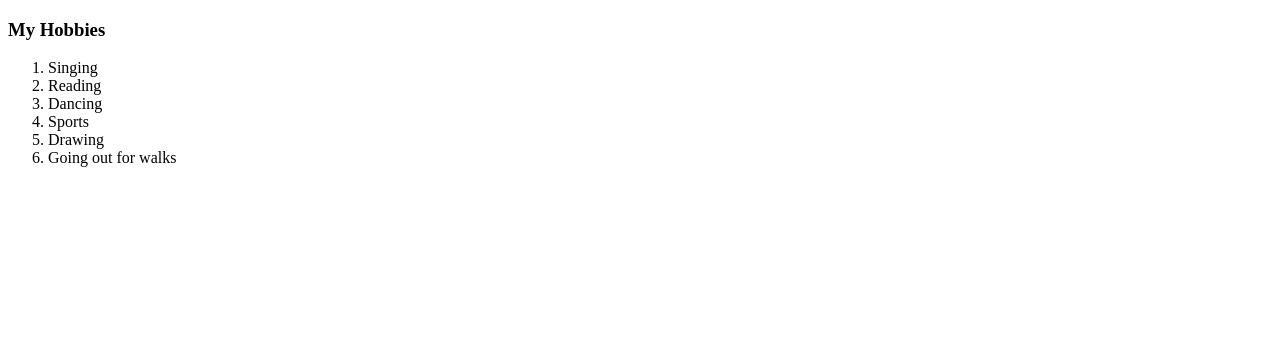
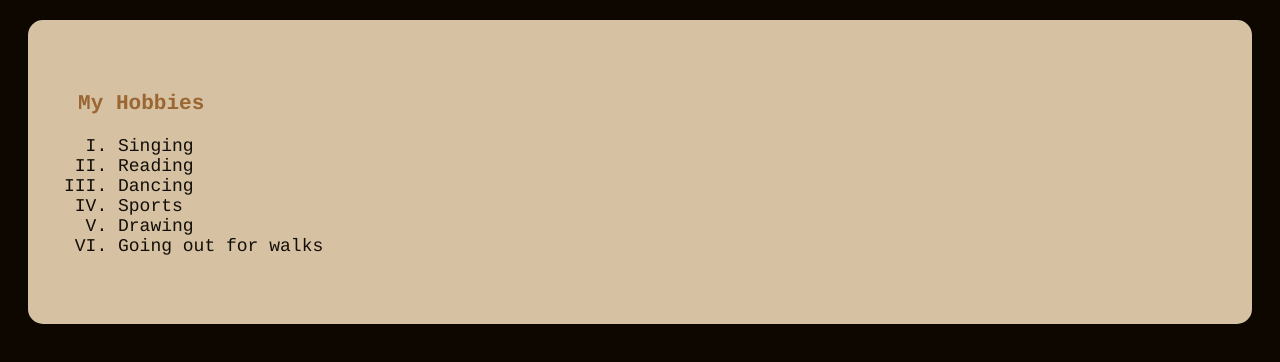
Before and after one commit to hexvexpex/hexvexpex_cv, a plain HTML site: page hobbies.html in a window 1280 px wide. Drawn offline with Linux system fonts and the light colour scheme; the site is published under a folder, as on GitHub Pages, so addresses that start at the root find nothing.

Commit message:
Website update №5

```diff
--- a/hobbies.html
+++ b/hobbies.html
@@ -7,7 +7,7 @@
           content="width=device-width, user-scalable=no, initial-scale=1.0, maximum-scale=1.0, minimum-scale=1.0">
     <meta http-equiv="X-UA-Compatible" content="ie=edge">
     <meta name="color-scheme" content="dark light">
-    <link rel="stylesheet" href="/hexvexpex_cv/css/styles.css">
+    <link rel="stylesheet" href="css/styles.css">
     <title>My Hobbies</title>
 </head>
 
```
Also changed, not shown: index.html (+1 -1 lines), my_contacts.html (+1 -1 lines).
